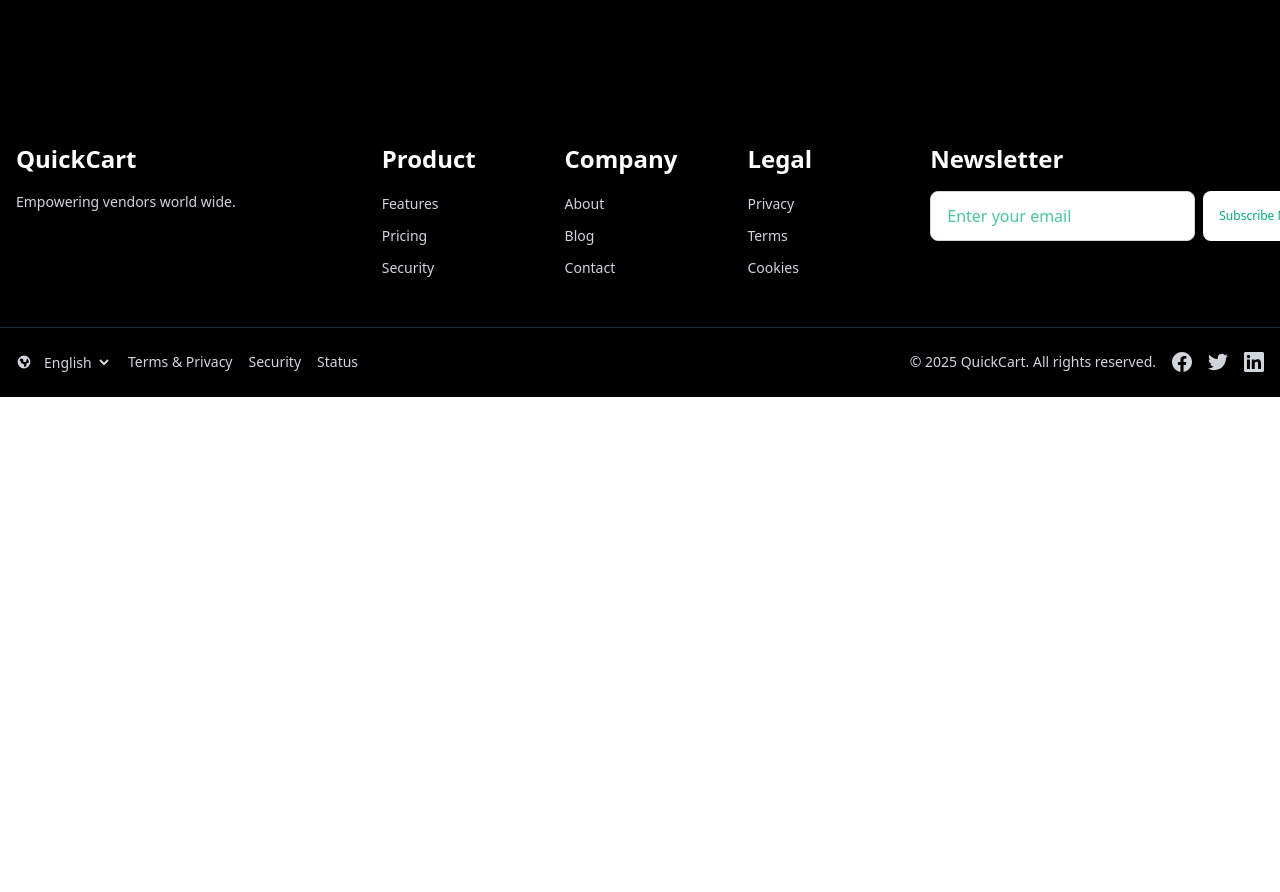
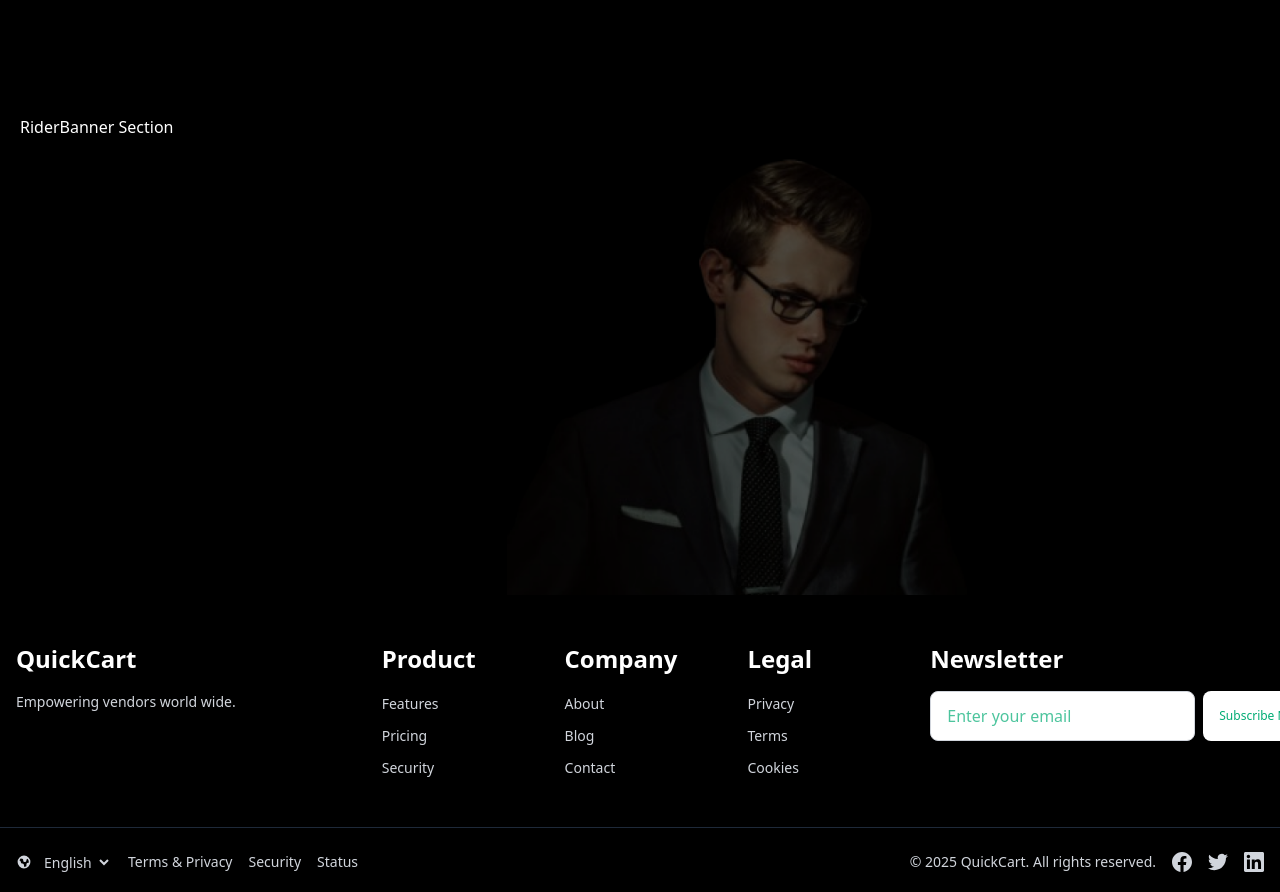
Before and after one commit to Olasunkanmi001/quickCart-landingPage, a React (Vite) app: page /riderLanding in a window 1280 px wide. Shown: the part 2250-3142 px from the top of the page. Before the commit the page ends 2647 px from the top, so only its background shows below. Built offline with nearby package versions, Linux system fonts and the light colour scheme.

Commit message:
Create banner image for riderLanding.jsx

```diff
--- /dev/null
+++ b/src/component/riderBanner.jsx
@@ -0,0 +1,29 @@
+import React from "react";
+import bannerImage from "../assets/Group 1000004579.png";
+
+const RiderBanner = () => {
+  return (
+    <section
+      style={{
+        height: "500px",
+        backgroundImage: `url(${bannerImage})`,
+        backgroundSize: "cover",
+        backgroundPosition: "center",
+        backgroundRepeat: "no-repeat",
+      }}
+    >
+      {/* Just a simple text to see if section is visible */}
+      <div
+        style={{
+          padding: "20px",
+          color: "white",
+          backgroundColor: "rgba(0,0,0,0.5)",
+        }}
+      >
+        RiderBanner Section
+      </div>
+    </section>
+  );
+};
+
+export default RiderBanner;
--- a/src/component/riderLanding.jsx
+++ b/src/component/riderLanding.jsx
@@ -4,6 +4,7 @@ import RiderHero from "./riderHero";
 import RiderInfo from "./riderInfo";
 import RiderWhyWorkWithUs from "./riderWhyWorkWithUs";
 import RiderCTA from "./rider.CTA";
+import RiderBanner from "./riderBanner";
 import {
   FaArrowLeft,
   FaBiking,
@@ -33,7 +34,7 @@ const RiderLanding = () => {
       <RiderInfo />
       <RiderWhyWorkWithUs />
       <RiderCTA />
-      {/* Rider Banner */}
+      <RiderBanner />
     </div>
   );
 };
```
Also changed, not shown: public/rider-banner-bg.png (added), src/assets/rider-banner-bg.png (added).
